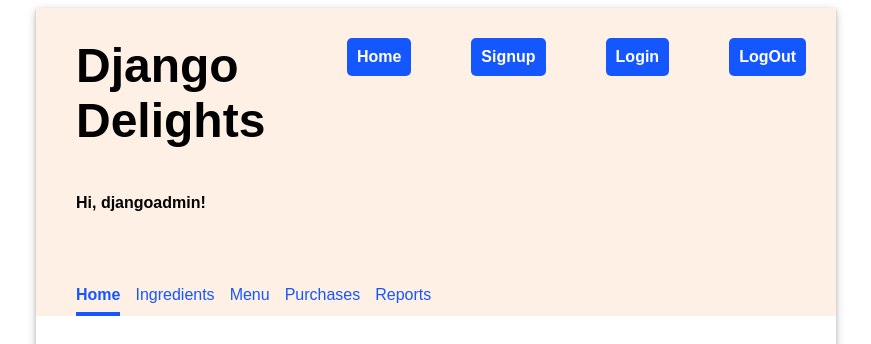
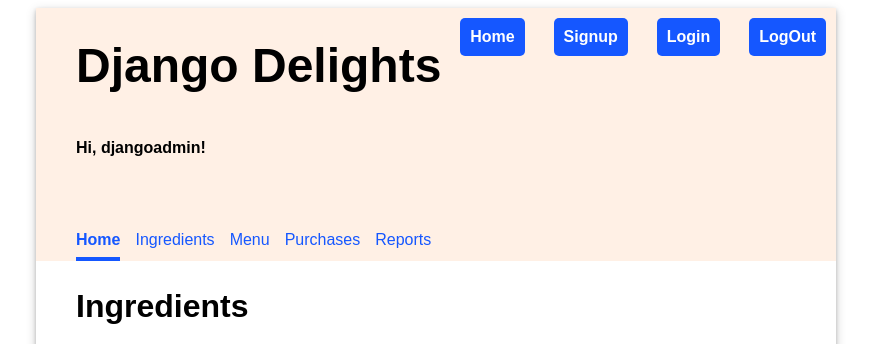
Before and after one commit to SimoParmeg/djangodelights, a Django app: page / in a window 1280 px wide. Shown: the top 344 px of the page, without its empty margins (204-1075 px from the left). Run offline with Django 3.2, Linux system fonts and the light colour scheme; a user stored in the database is signed in; data comes from the database, SQL or seed files in the repository; both versions use the stored data as it was after the commit.

Commit message:
changes in static files

```diff
--- a/inventory/static/inventory/style.css
+++ b/inventory/static/inventory/style_parmeg.css
@@ -134,7 +134,7 @@ main table {
     justify-content: space-between;
 }
 
-.logout {
+.button {
     height: max-content;
     text-align: center;
     text-decoration: none;
@@ -144,7 +144,7 @@ main table {
     color: white;
     padding: 10px;
     font-weight: bold;
-    margin: 30px;
+    margin: 10px;
     font-size: 1em;
 }
 
--- a/inventory/templates/base.html
+++ b/inventory/templates/base.html
@@ -2,7 +2,7 @@
 <html>
 <head>
   <meta charset="utf-8">
-    <link rel="stylesheet" type="text/css" href="{% static 'inventory/style.css' %}"/>
+    <link rel="stylesheet" href="{% static 'inventory/style_parmeg.css' %}"/>
   <title>{% block title %}Django Delights{% endblock %}</title>
   {% block head %}
   {% endblock %}
@@ -13,10 +13,10 @@
     <div class="header-first-row">
       <h1 class="title">Django Delights</h1>
       {% if user.is_authenticated %}
-      <a class="logout" href="/">Home</a>
-      <a class="logout" href="/signup">Signup</a>
-      <a class="logout" href="/account/login">Login</a>
-      <a class="logout" href="/logout">LogOut</a>
+      <a class="button" href="/">Home</a>
+      <a class="button" href="/signup">Signup</a>
+      <a class="button" href="/account/login">Login</a>
+      <a class="button" href="/logout">LogOut</a>
       {% endif %}
     </div>
     {% if user.is_authenticated %}
```
Also changed, not shown: djangodelights/settings.py (+7 -0 lines), static/inventory/style.css (deleted, +0 -17 lines), db.sqlite3.
